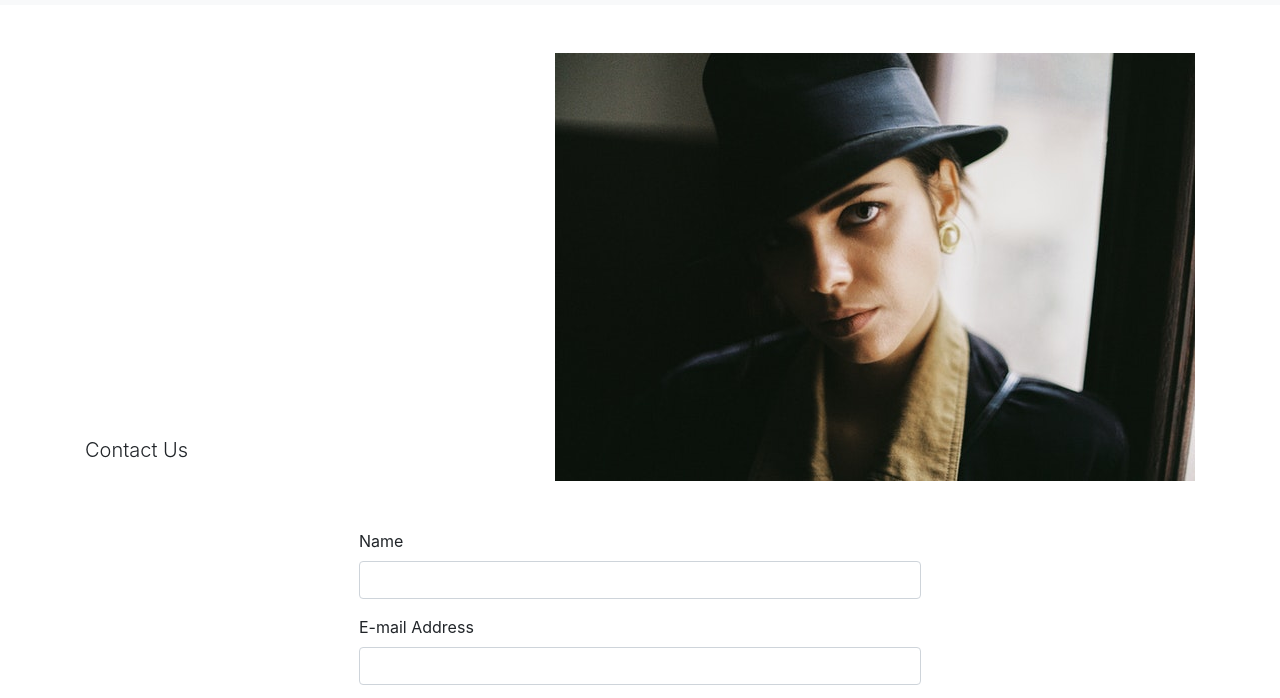
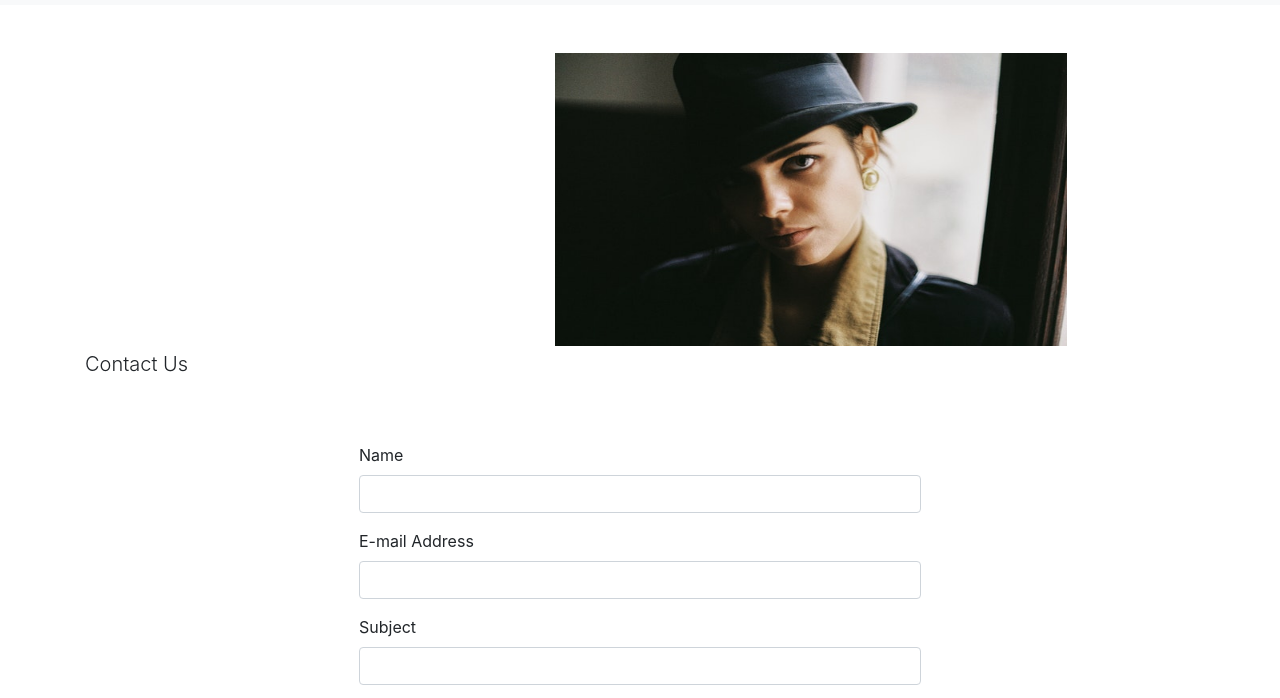
Before and after one commit to odofing/hngStage2, a plain HTML site: page index.html in a window 1280 px wide. Shown: the part 51-749 px from the top of the page. Drawn offline with nearby package versions, Linux system fonts and the light colour scheme.

Commit message:
On branch master  Your branch is up to date with 'origin/master'. 	modified:   index.html

```diff
--- a/index.html
+++ b/index.html
@@ -16,6 +16,10 @@
 #button {
     width: 30%;
     float: right;
+}
+#innerImage .image {
+  width: 80%;
+  height: 75%;
 }
   </style>
 
```
